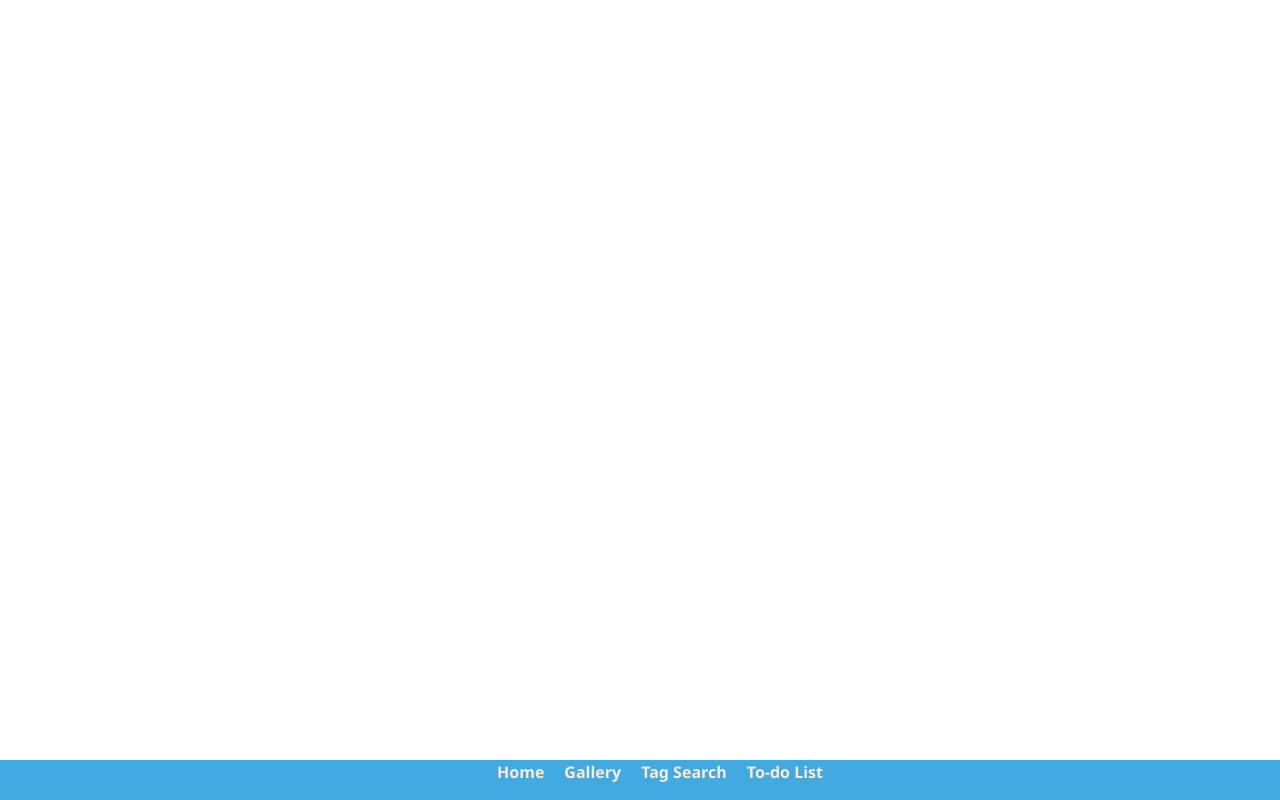
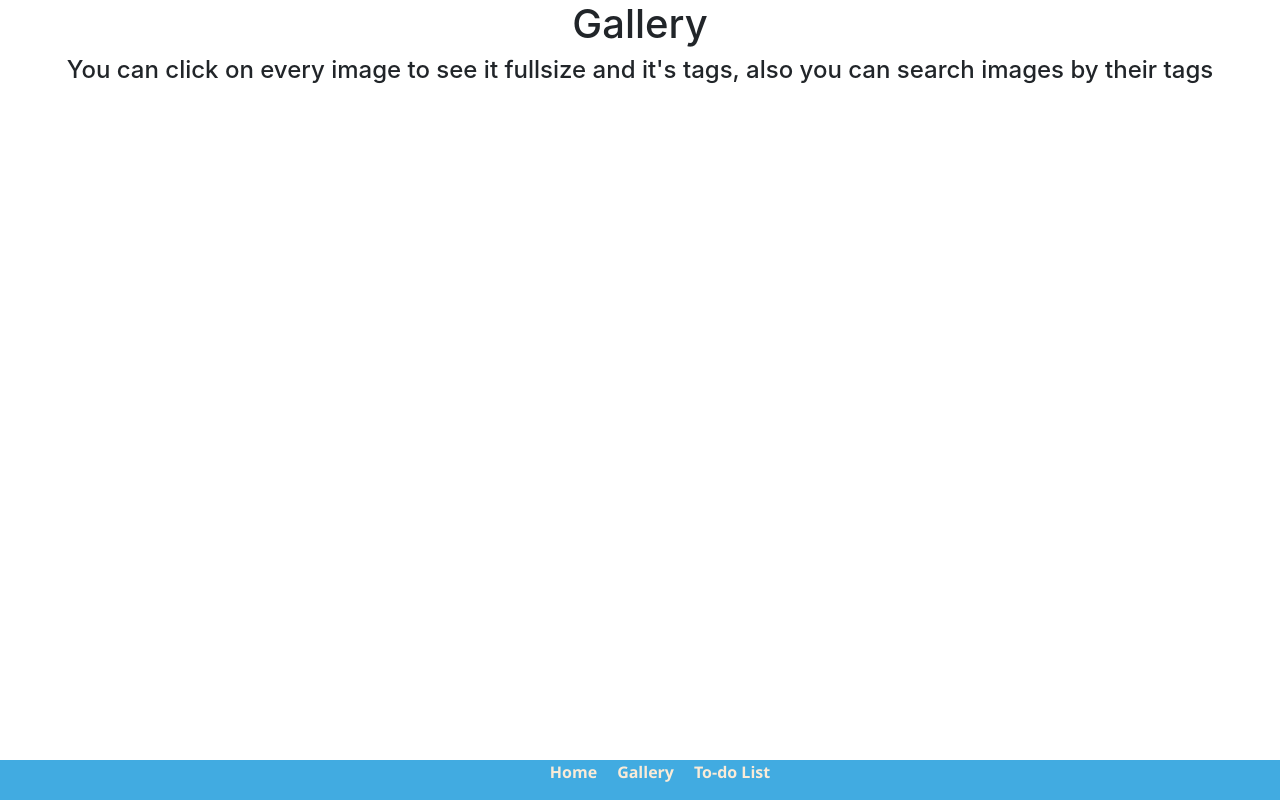
Before and after one commit to Glkorded/Gallery, a React (Create React App) app: page /tags/1 in a window 1280 px wide. Built offline with nearby package versions, Linux system fonts and the light colour scheme.

Commit message:
Finally made tag search almost perfect!

```diff
--- a/src/App.js
+++ b/src/App.js
@@ -26,7 +26,7 @@ class App extends Component {
             exact component={Image}
           />
           <Route
-            path="/tags/"
+            path="/tags/:tagUrl"
             exact component={TagSearchPage}
           />
         </Switch>
--- a/src/Components/Navigation.js
+++ b/src/Components/Navigation.js
@@ -13,9 +13,6 @@ const Navigation = () =>
           <Link className="navigation_link" to="/gallery/">Gallery</Link>
         </li>
         <li className="navigation_list_element">
-          <Link className="navigation_link" to="/tags/">Tag Search</Link>
-        </li>
-        <li className="navigation_list_element">
           <Link className="navigation_link" to="/todolist/">To-do List</Link>
         </li>
       </ul>
--- a/src/Components/TagSearchPage.js
+++ b/src/Components/TagSearchPage.js
@@ -1,30 +1,12 @@
-import React, {Component} from 'react'
+import React from 'react'
 import Gallery from "./Gallery";
 
-class TagSearchPage extends Component {
-  constructor(props) {
-    super(props);
-    this.state = {searchedTag: " "}
-  }
+const TagSearchPage = ({match}) =>
 
-  render() {
-
-    const searchMethod = e => {
-      if (e.key === "Enter") {
-        this.setState({
-          searchedTag: e.target.value
-        })};
-    };
-
-    return (
       <div>
         <Gallery
-          tagSearch={this.state.searchedTag}
+          tagSearch={match.params.tagUrl}
         />
-        <input placeholder="Search for tags" onKeyPress={searchMethod}/>
       </div>
-  )
-  }
-}
 
 export default TagSearchPage
```
